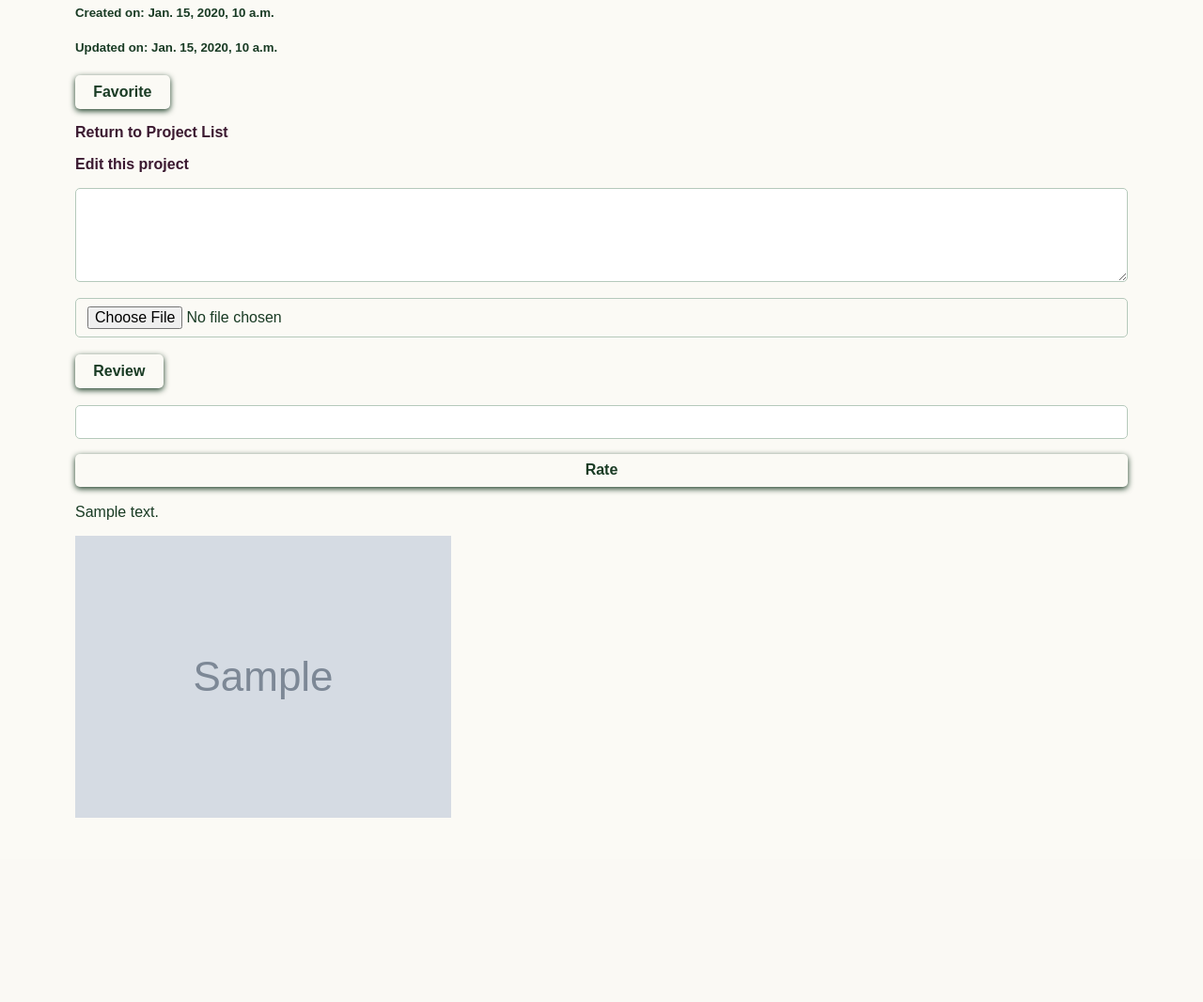
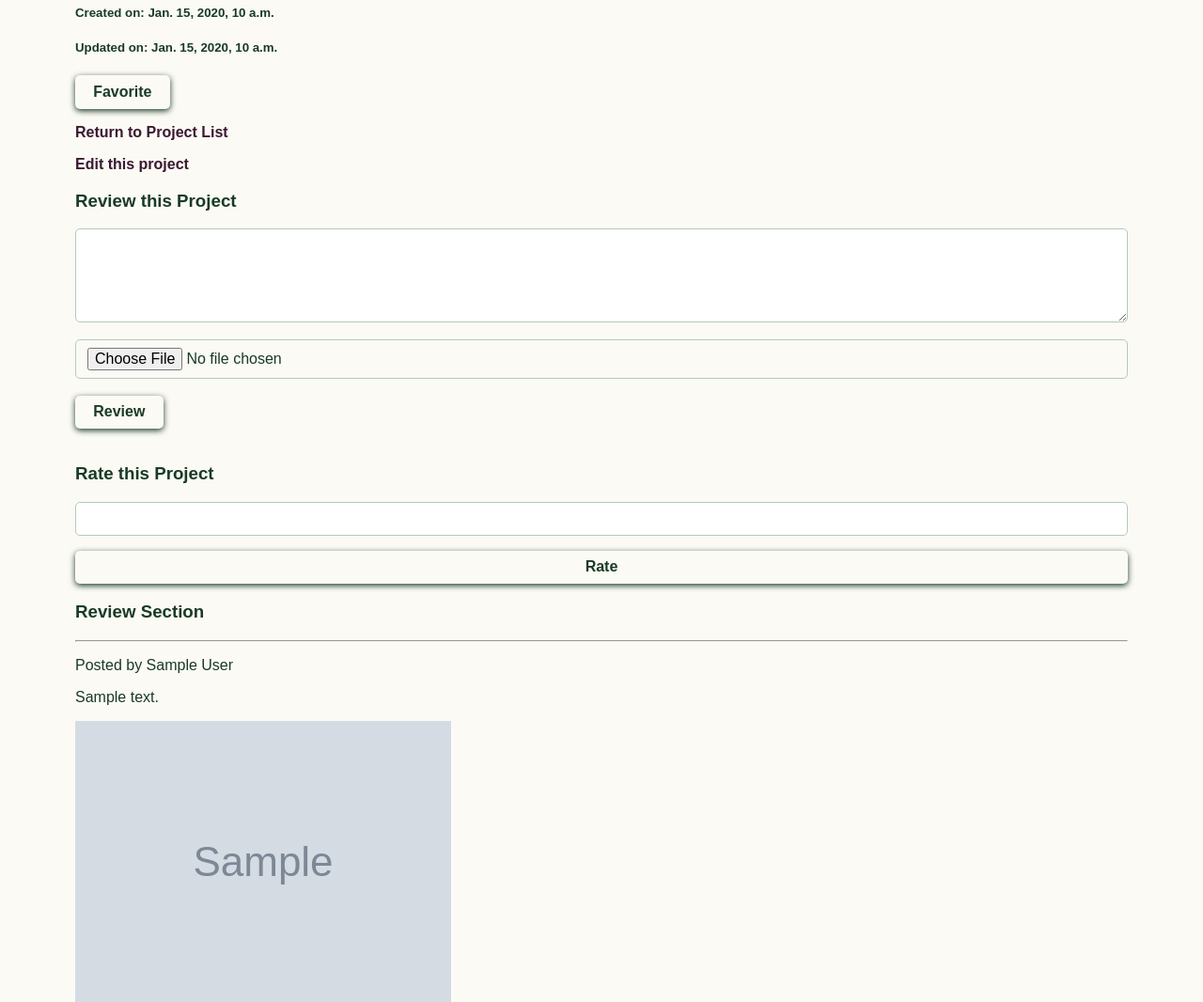
Before and after one commit to sam-garcia21/commongrounds-AE-9, a Django app: page /diyprojects/project/1 in a window 1280 px wide. Shown: the part 528-1594 px from the top of the page at 94% size. Before the commit the page ends 1398 px from the top, so only its background shows below. Run offline with Django 5.2, Linux system fonts and the light colour scheme; a user stored in the database is signed in; tables that the repository leaves empty hold one stand-in row (values such as "Sample post"); grey boxes marked "Sample" are stand-in pictures.

Commit message:
edited diyproject detail template

```diff
--- a/commongrounds/diyprojects/templates/diyprojects/diyprojects_detail.html
+++ b/commongrounds/diyprojects/templates/diyprojects/diyprojects_detail.html
@@ -25,6 +25,7 @@
 {% endif %}
 
 {% if user.is_authenticated %}
+<h3>Review this Project</h3>
 <form action="{% url 'diyprojects:diyprojects_detail' project.pk %}" method="POST" enctype="multipart/form-data">
     {% csrf_token %}
     <p><textarea name="comment" placeholder=""></textarea></p>
@@ -34,6 +35,7 @@
 {% endif %}
 
 {% if user.is_authenticated %}
+<h3>Rate this Project</h3>
 <form action="{% url 'diyprojects:diyprojects_detail' project.pk %}" method="POST">
     {% csrf_token %}
     <input type="number" name="score" placeholder="" min="1" max="10">
@@ -41,7 +43,10 @@
 </form>
 {% endif %}
 
+<h3>Review Section</h3>
 {% for r in review %}
+<hr>
+<p>Posted by {{ r.reviewer }}</p>
 <p>{{ r.comment }}</p>
 <p>{% if r.image %}
     <img src="{{ r.image.url }}" alt="">
```
